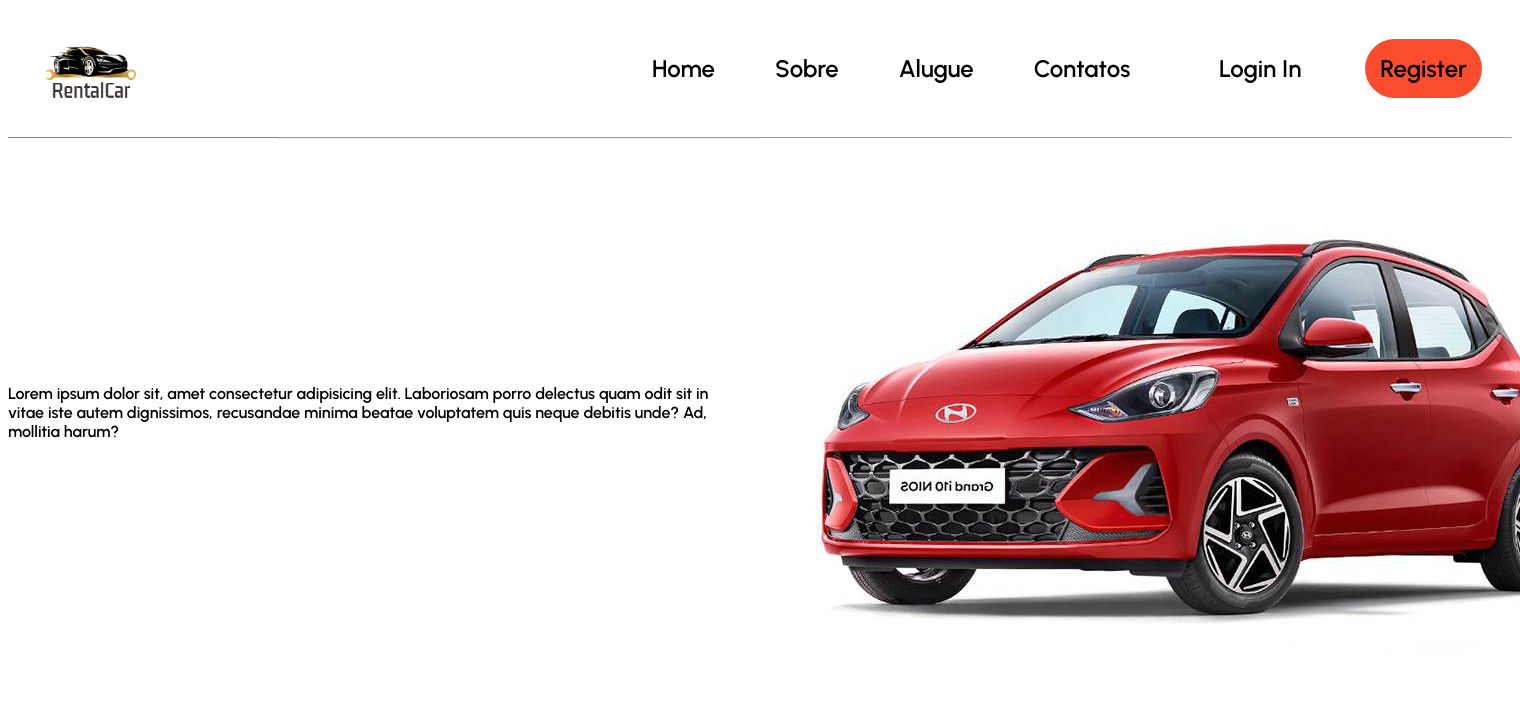
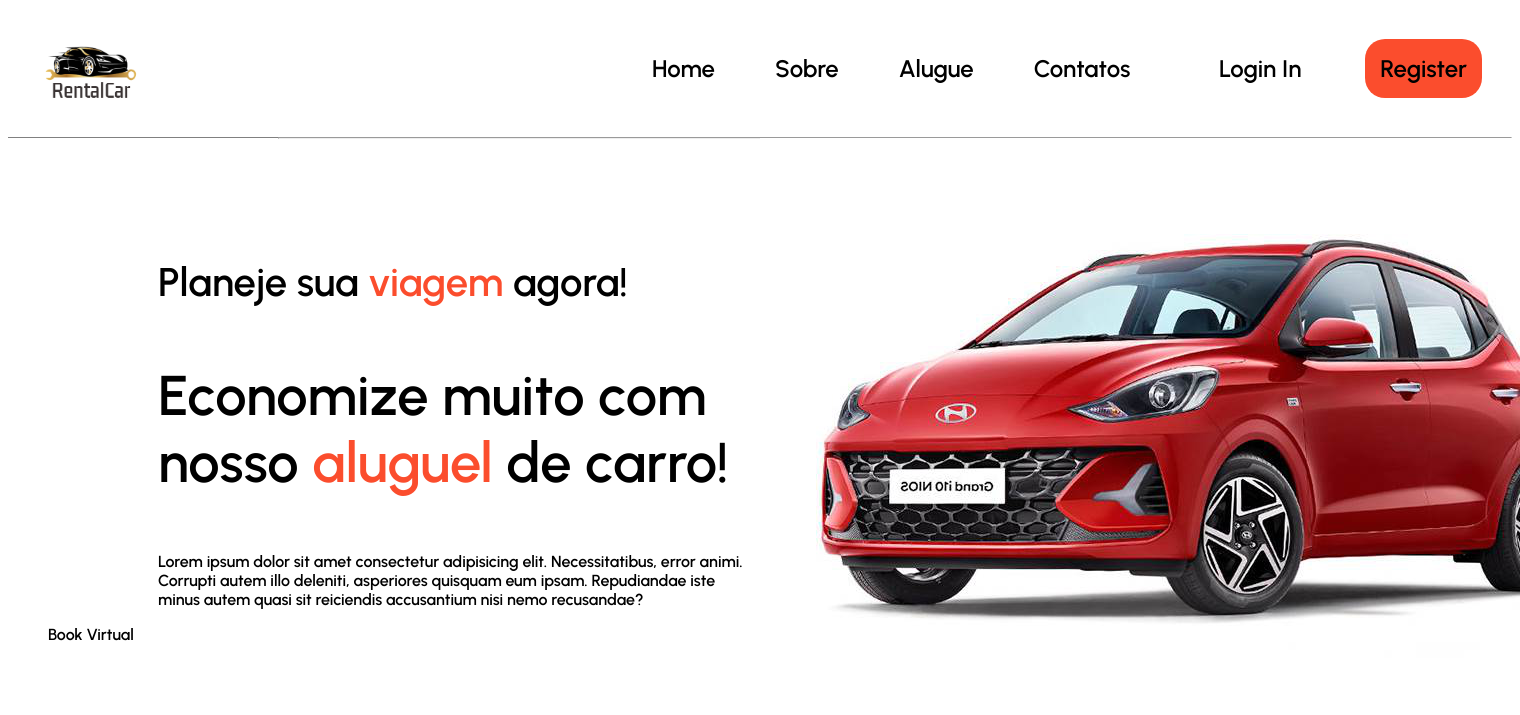
Before and after one commit to Gucostaa/projeto-rentalcar, a PHP site: page / in a window 1520 px wide; the page is wider, and only the part inside the window is pictured. Shown: the top 715 px of that part. Run offline with PHP 8.4, Linux system fonts and the light colour scheme.

Commit message:
rental car paragraph and buttons

```diff
--- a/rentalcar/index.html
+++ b/rentalcar/index.html
@@ -55,7 +55,20 @@
 
   <aside>
     <div class="aside-content">
-      <p>Lorem ipsum dolor sit, amet consectetur adipisicing elit. Laboriosam porro delectus quam odit sit in vitae iste autem dignissimos, recusandae minima beatae voluptatem quis neque debitis unde? Ad, mollitia harum?</p>
+      <div class="p1">
+        <p>Planeje sua <b class="htext">viagem</b> agora!</p>
+      </div>
+      <div class="p2">
+        <p>Economize muito com nosso <b class="htext">aluguel</b>  de carro!</p>
+      </div>
+      <div class="p3">
+        <p>Lorem ipsum dolor sit amet consectetur adipisicing elit. Necessitatibus, error animi. Corrupti autem illo deleniti, asperiores quisquam eum ipsam. Repudiandae iste minus autem quasi sit reiciendis accusantium nisi nemo recusandae?</p>
+      </div>
+    </div>
+    <div class="aside-btn">
+      <ul class="aside-btn-list">
+        <li>Book Virtual</li>
+      </ul>
     </div>
   </aside>
 
--- a/rentalcar/style.css
+++ b/rentalcar/style.css
@@ -126,7 +126,7 @@
     margin: 30px;
     background-color: #fb4d2d;
     padding: 15px;
-    border-radius: 50px;
+    border-radius: 20px;
     transition: background-color 0.3s ease; /* Adiciona uma transição suave para a mudança de cor */
 }
 
@@ -140,12 +140,33 @@
     float: left;
 }
 
-.aside-content {
-    padding-right: 20px; /* Adiciona um espaçamento à direita para separar o texto da imagem */
-}
-
 .hyundai-car {
     background-repeat: no-repeat;
     float: right;
     width: 50%; /* Ajusta a largura para ocupar metade da largura da tela */
 }
+
+.aside-content {
+    margin-left: 150px;
+    margin-top: -150px;
+    float: left;
+}
+
+.htext {
+    color: #fb4d2d;
+}
+
+.p1 {
+    font-size: 2.5em;
+}
+
+.p2 {
+    font-size: 3.5em;
+}
+
+.aside-btn {
+}
+
+.aside-btn-list {
+    list-style: none;
+}
```
